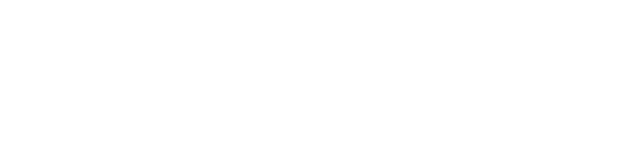
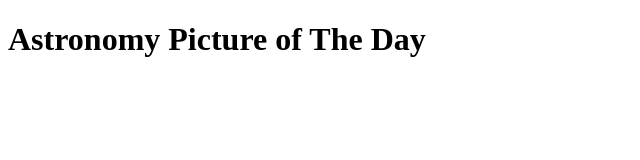
Before and after one commit to JoabOwala/AstronomyPicOfTheDay-ph1-Project, a plain HTML site: page index.html in a window 1280 px wide. Shown: the whole page, without its empty margins (0-640 px from the left). Drawn offline with Linux system fonts and the light colour scheme.

Commit message:
added heading to test page load and live link

```diff
--- a/index.html
+++ b/index.html
@@ -7,6 +7,7 @@
     <title>Astronomy Picture of The Day</title>
 </head>
 <body>
-
+    <!-- navbar -->
+    <h1>Astronomy Picture of The Day</h1>
 </body>
 </html>
```
